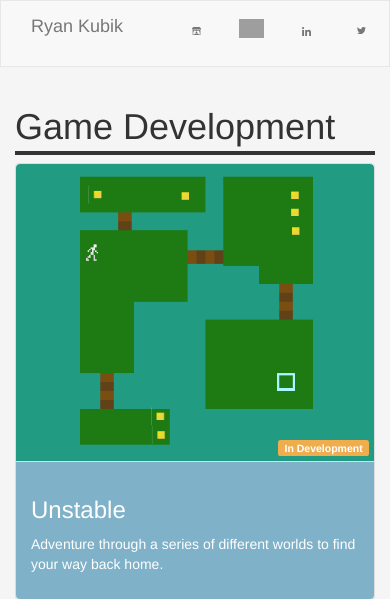
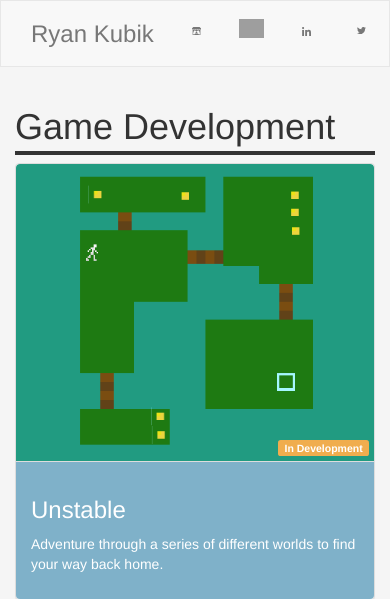
Before and after one commit to rmkubik/ryankubik.com, a PHP site: page / in a window 390 px wide. Shown: the top 599 px of the page. Run offline with PHP 8.4, Linux system fonts and the light colour scheme; grey boxes are pictures that could not be loaded.

Commit message:
changed “Ryan Kubik” brand section styling to be more appealing and centered

```diff
--- a/css/style.css
+++ b/css/style.css
@@ -1,5 +1,9 @@
 .gam .row {
   margin-bottom: 15px;
+}
+
+.navbar-brand {
+  margin-top: 15px;
 }
 
 .topic-header .img-icon {
@@ -23,6 +27,10 @@
 
   .icon {
     width: 25px;
+  }
+
+  .navbar-brand {
+    margin-top: 8px;
   }
 }
 
@@ -178,6 +186,7 @@ body {
 
 .navbar-brand a {
   text-decoration: none;
+  font-size: 24px;
   color: #777;
 }
 .navbar-brand a:hover {
--- a/navbar.php
+++ b/navbar.php
@@ -4,7 +4,7 @@ if (!isset($home_active))
 ?>
 
 <nav class="navbar navbar-default">
-  <div class="container-fluid">
+  <div class="container">
     <div class="navbar-brand">
       <a href="/">
         Ryan Kubik
```
